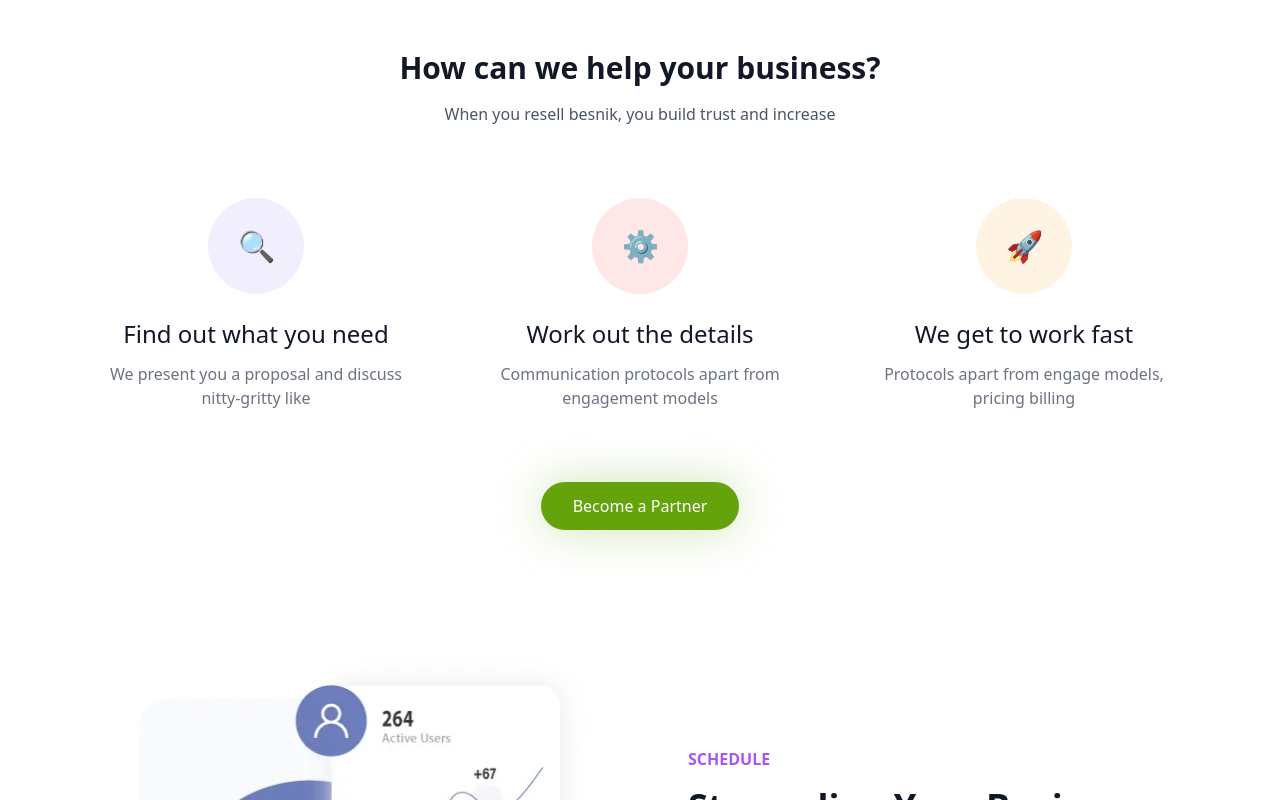
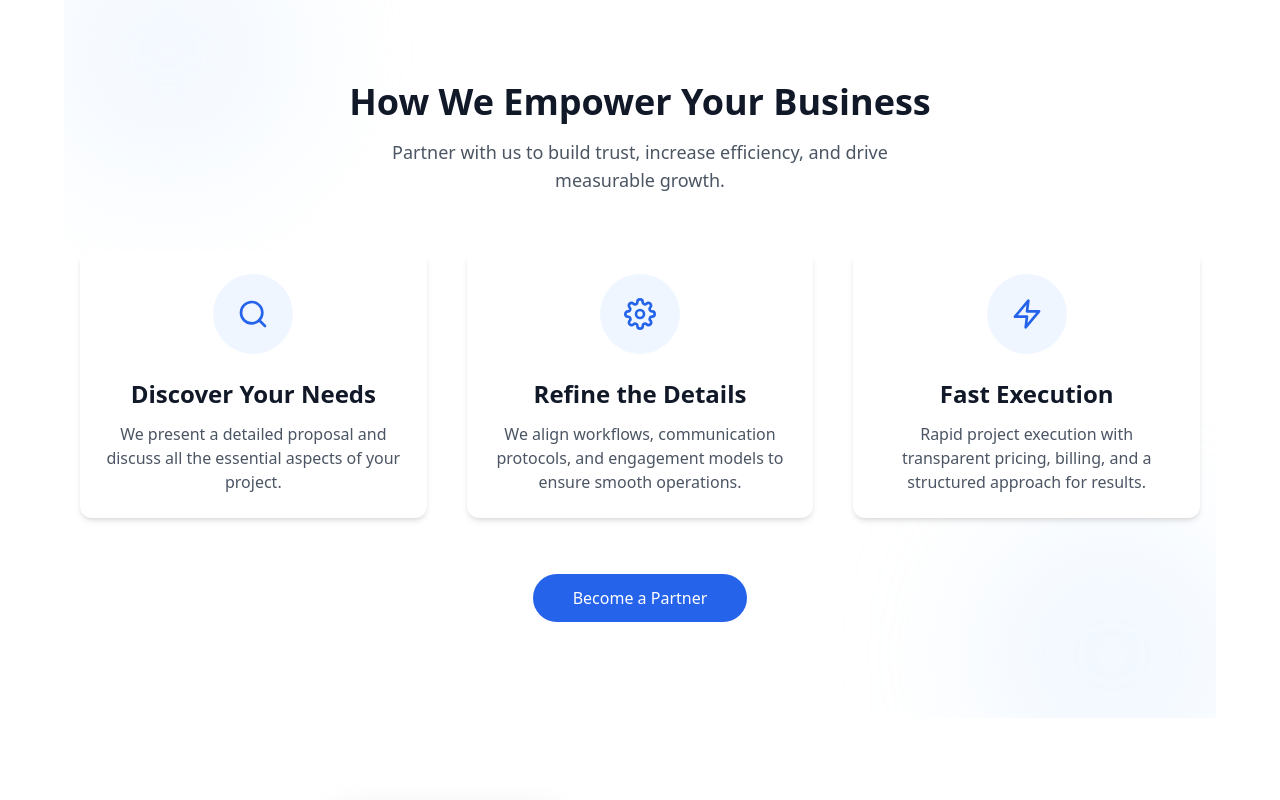
Before and after one commit to Arafat0122/Loop-Global-Tech, a React (Vite) app: page / in a window 1280 px wide. Shown: the part 1320-2120 px from the top of the page. Built offline with nearby package versions, Linux system fonts and the light colour scheme.

Commit message:
Business section updated

```diff
--- a/src/components/Business.jsx
+++ b/src/components/Business.jsx
@@ -1,86 +1,80 @@
-import React from 'react'
+import React from "react";
 import { motion } from "framer-motion";
 import { fadeIn, textVariant } from "../utils/motion";
+import { FiSearch, FiSettings, FiZap } from "react-icons/fi";
 
 const Business = () => {
   const features = [
     {
-      icon: "🔍",
-      title: "Find out what you need",
-      description: "We present you a proposal and discuss nitty-gritty like"
+      icon: <FiSearch className="text-blue-600 w-8 h-8" />,
+      title: "Discover Your Needs",
+      description: "We present a detailed proposal and discuss all the essential aspects of your project."
     },
     {
-      icon: "⚙️",
-      title: "Work out the details",
-      description: "Communication protocols apart from engagement models"
+      icon: <FiSettings className="text-blue-600 w-8 h-8" />,
+      title: "Refine the Details",
+      description: "We align workflows, communication protocols, and engagement models to ensure smooth operations."
     },
     {
-      icon: "🚀",
-      title: "We get to work fast",
-      description: "Protocols apart from engage models, pricing billing"
+      icon: <FiZap className="text-blue-600 w-8 h-8" />,
+      title: "Fast Execution",
+      description: "Rapid project execution with transparent pricing, billing, and a structured approach for results."
     }
-  ]
+  ];
 
   return (
     <motion.section
-    variants={fadeIn('up', 0.2)}
+      variants={fadeIn('up', 0.2)}
       initial="hidden"
       whileInView="show"
-      className="max-w-7xl mx-auto px-4 py-12 md:py-16"
+      className="max-w-7xl mx-auto px-4 py-16 md:py-24 relative overflow-hidden"
     >
-      <motion.div
-        variants={fadeIn('up', 0.3)}
-        className="text-center mb-12"
-      >
+      {/* Background decorative blobs */}
+      <div className="absolute -top-20 -left-10 w-72 h-72 rounded-full bg-blue-100/30 blur-3xl -z-10"></div>
+      <div className="absolute -bottom-20 -right-10 w-72 h-72 rounded-full bg-blue-200/20 blur-3xl -z-10"></div>
+
+      {/* Header */}
+      <motion.div variants={fadeIn('up', 0.3)} className="text-center mb-14">
         <motion.h2
-           variants={textVariant(0.2)}
-          className="text-3xl font-bold mb-4"
+          variants={textVariant(0.2)}
+          className="text-3xl md:text-4xl font-bold mb-4 text-gray-900"
         >
-          How can we help your business?
+          How We Empower Your Business
         </motion.h2>
         <motion.p
           variants={fadeIn('up', 0.4)}
-          className="text-gray-600"
+          className="text-gray-600 max-w-xl mx-auto text-lg"
         >
-          When you resell besnik, you build trust and increase
+          Partner with us to build trust, increase efficiency, and drive measurable growth.
         </motion.p>
       </motion.div>
 
-      <motion.div
-       variants={fadeIn('up', 0.5)}
-        className="grid grid-cols-1 md:grid-cols-3 gap-8"
-      >
+      {/* Feature Cards */}
+      <motion.div variants={fadeIn('up', 0.5)} className="grid grid-cols-1 md:grid-cols-3 gap-10">
         {features.map((feature, index) => (
           <motion.div
             key={index}
             variants={fadeIn('up', 0.3 * (index + 1))}
-            className="flex flex-col items-center p-6"
+            className="flex flex-col items-center p-6 rounded-xl bg-white shadow-md hover:shadow-xl transition-shadow duration-300 cursor-pointer text-center"
           >
+            {/* Icon */}
             <motion.div
-               variants={fadeIn('down', 0.4 * (index + 1))}
-              className="w-24 h-24 rounded-full mb-6 flex items-center justify-center"
-              style={{
-                backgroundColor: index === 0 ? '#F1EFFD' :
-                               index === 1 ? '#FFE7E7' :
-                               '#FFF3E4'
-              }}
+              variants={fadeIn('down', 0.4 * (index + 1))}
+              className={`w-20 h-20 flex items-center justify-center rounded-full mb-6 bg-blue-50`}
             >
-              <motion.div
-                 variants={fadeIn('up', 0.5 * (index + 1))}
-                className="text-3xl"
-              >
-                {feature.icon}
-              </motion.div>
+              {feature.icon}
             </motion.div>
+
+            {/* Title & Description */}
             <motion.h3
-               variants={textVariant(0.3)}
-              className="text-2xl font-medium mb-3"
+              variants={textVariant(0.3)}
+              className="text-xl md:text-2xl font-semibold mb-3 text-gray-900"
             >
               {feature.title}
             </motion.h3>
             <motion.p
               variants={fadeIn('up', 0.6 * (index + 1))}
-              className="text-gray-500 text-center"
+              className="text-gray-600"
             >
               {feature.description}
             </motion.p>
@@ -88,22 +82,20 @@ const Business = () => {
         ))}
       </motion.div>
 
-      <motion.div
-        variants={fadeIn('up', 0.7)}
-        className="text-center mt-12"
-      >
+      {/* CTA */}
+      <motion.div variants={fadeIn('up', 0.7)} className="text-center mt-14">
         <motion.button
           variants={fadeIn('up', 0.8)}
           whileHover={{ scale: 1.05 }}
           whileTap={{ scale: 0.95 }}
-          className="bg-lime-600 text-white cursor-pointer px-8 py-3 rounded-full font-medium hover:bg-lime-700 transition-colors relative"
+          className="bg-blue-600 text-white px-10 py-3 rounded-full font-medium hover:bg-blue-700 transition-all relative overflow-hidden"
         >
           <a href="#newsletter" className="relative z-10">Become a Partner</a>
-          <div className="absolute -z-10 w-full h-full rounded-full bg-lime-600/30 blur-xl top-0 left-0"></div>
+          <div className="absolute -z-10 w-full h-full rounded-full bg-blue-600/30 blur-xl top-0 left-0"></div>
         </motion.button>
       </motion.div>
     </motion.section>
-  )
-}
+  );
+};
 
-export default Business
+export default Business;
```
